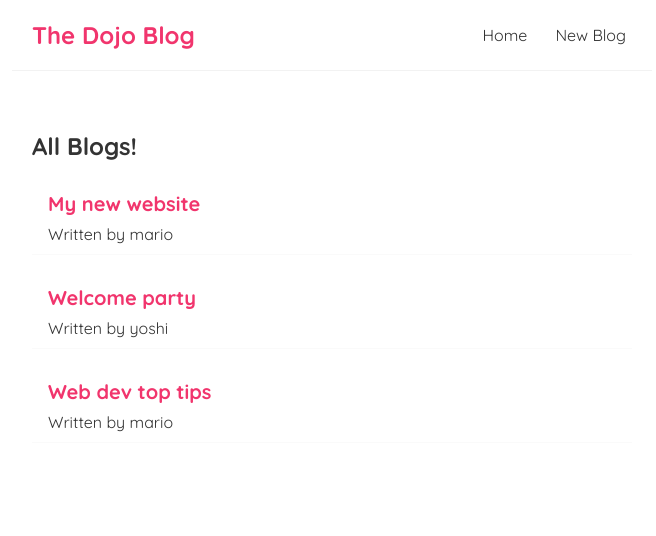
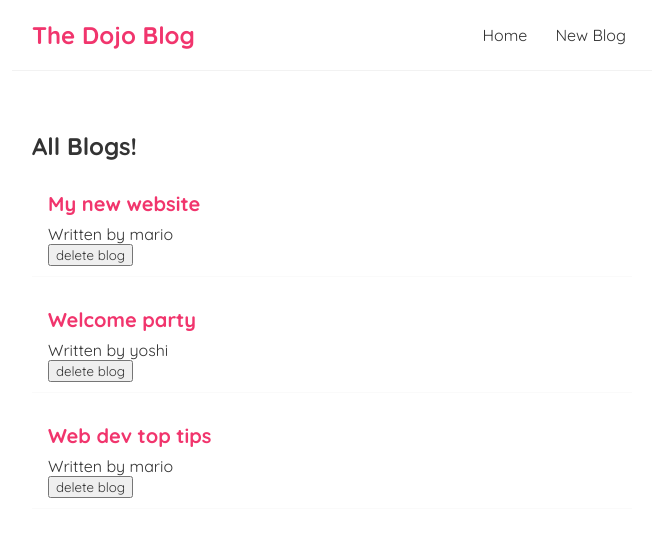
Before and after one commit to GiorgiMamuk/Dojo-blog, a React (Create React App) app: page / in a window 1280 px wide. Shown: the top 536 px of the page, without its empty margins (308-964 px from the left). Built offline with nearby package versions, Linux system fonts and the light colour scheme.

Commit message:
third commit

```diff
--- a/src/BlogList.js
+++ b/src/BlogList.js
@@ -1,4 +1,4 @@
-const BlogList=({blogs, title})=> {
+const BlogList=({blogs, title, handleDelete})=> {
     return (
         <div className="blog-list">
             <h2>{title}</h2>
@@ -6,6 +6,7 @@
                 <div className="blog-preview" key={blog.id}>
                     <h2>{blog.title}</h2>
                     <p>Written by {blog.author}</p>
+                    <button onClick={()=>handleDelete(blog.id)}>delete blog</button>
                 </div>
             ))}
         </div>
--- a/src/Home.js
+++ b/src/Home.js
@@ -7,10 +7,15 @@
         {title:'Welcome party', body:'lorem ipsum', author:'yoshi', id:2},
         {title:'Web dev top tips', body:'lorem ipsum', author:'mario', id:3}
     ]);
+
+    const handleDelete=(id)=>{
+        const newBlogs=blogs.filter(blog=>blog.id!==id);
+        setBlogs(newBlogs);
+    }
     return (
         <div className='home'>
-            <BlogList blogs={blogs} title="All Blogs!"/>
-         </div>
+            <BlogList blogs={blogs} title="All Blogs!" handleDelete={handleDelete}/>
+        </div>
      );
 }
 
```
Also changed, not shown: src/reportWebVitals.js (deleted, +0 -13 lines), src/setupTests.js (deleted, +0 -5 lines).
